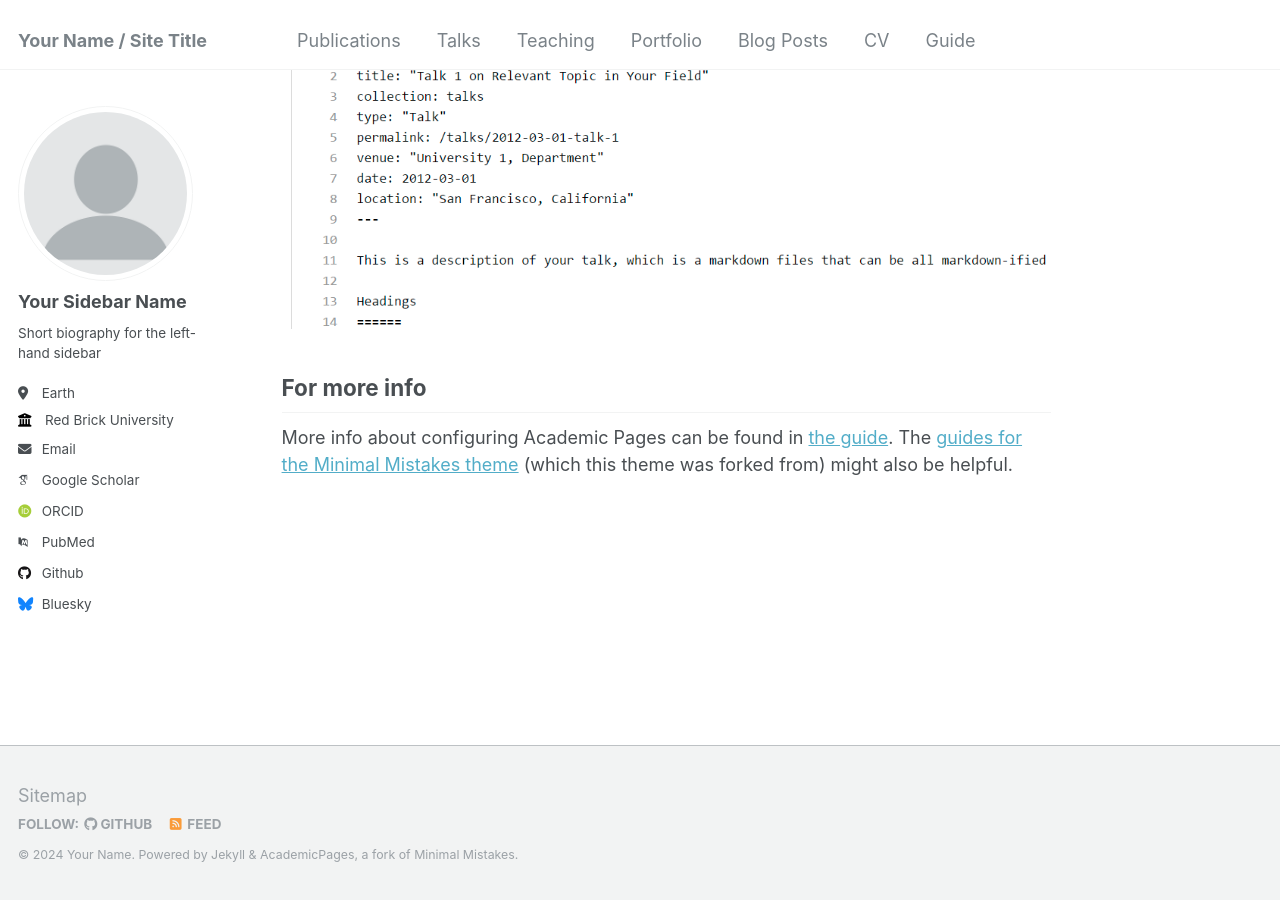
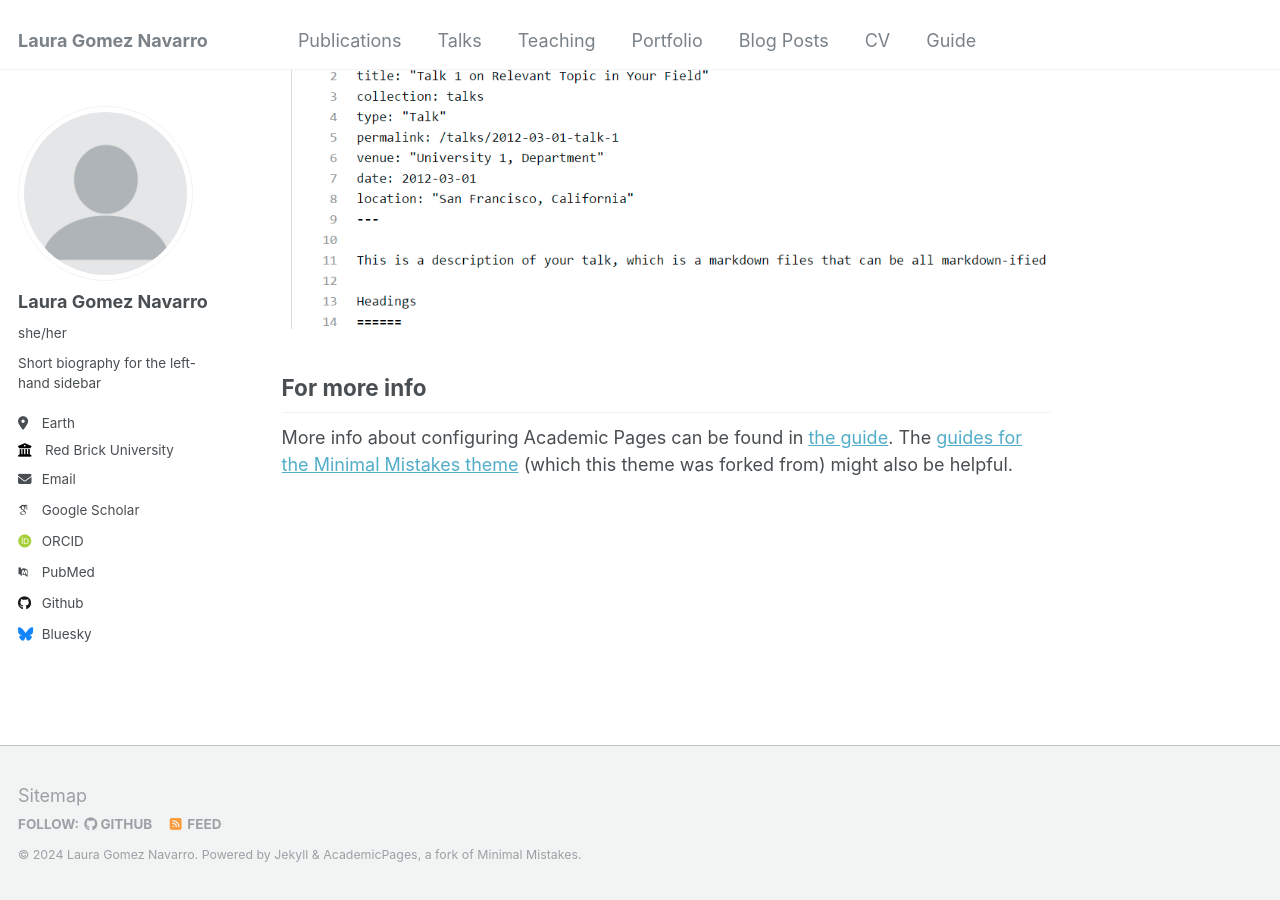
Before and after one commit to LauraGomezNavarro/tesinglgn.github.io, a Jekyll site: the page built from _pages/about.md, in a window 1280 px wide and 900 px high, scrolled down 2660 px. Built offline with Jekyll 4.4.1, drawn with Linux system fonts in a browser that asks for light colours; some web fonts are replaced.

Commit message:
put personal info into _config.yml

```diff
--- a/_config.yml
+++ b/_config.yml
@@ -8,13 +8,13 @@
 
 # Basic Site Settings
 locale                   : "en-US"
-title                    : "Your Name / Site Title"
+title                    : "Laura Gomez Navarro"
 title_separator          : "-"
-name                     : &name "Your Name"
+name                     : &name "Laura Gomez Navarro"
 description              : &description "personal description"
-url                      : https://academicpages.github.io # the base hostname & protocol for your site e.g. "https://mmistakes.github.io"
+url                      : https://lauragomeznavarro.github.io/tesinglgn.github.io/ # the base hostname & protocol for your site e.g. "https://mmistakes.github.io"
 baseurl                  : "" # the subpath of your site, e.g. "/blog"
-repository               : "academicpages/academicpages.github.io"
+repository               : "LauraGomezNavarro/tesinglgn.github.io"
 
 # Site Author - The following control what appear as part of the author content on the side bar.
 #               If a field is blank the icon and link will not appear, otherwise it will be shown.
@@ -22,8 +22,8 @@ repository               : "academicpages/academicpages.github.io"
 author:
   # Biographic information
   avatar           : "profile.png"
-  name             : "Your Sidebar Name"
-  pronouns         : # example: "she/her"
+  name             : "Laura Gomez Navarro"
+  pronouns         : "she/her"
   bio              : "Short biography for the left-hand sidebar"
   location         : "Earth"
   employer         : "Red Brick University"
@@ -43,7 +43,7 @@ author:
   bitbucket        : # Username - Update with your username on the site
   codepen          : # Username
   dribbble         : # Username
-  github           : "academicpages"
+  github           : "LauraGomezNavarro"
   kaggle           : # Username
   stackoverflow    : # User number or user number and name (i.e., use "1" or "1/jeff-atwood")
 
```
